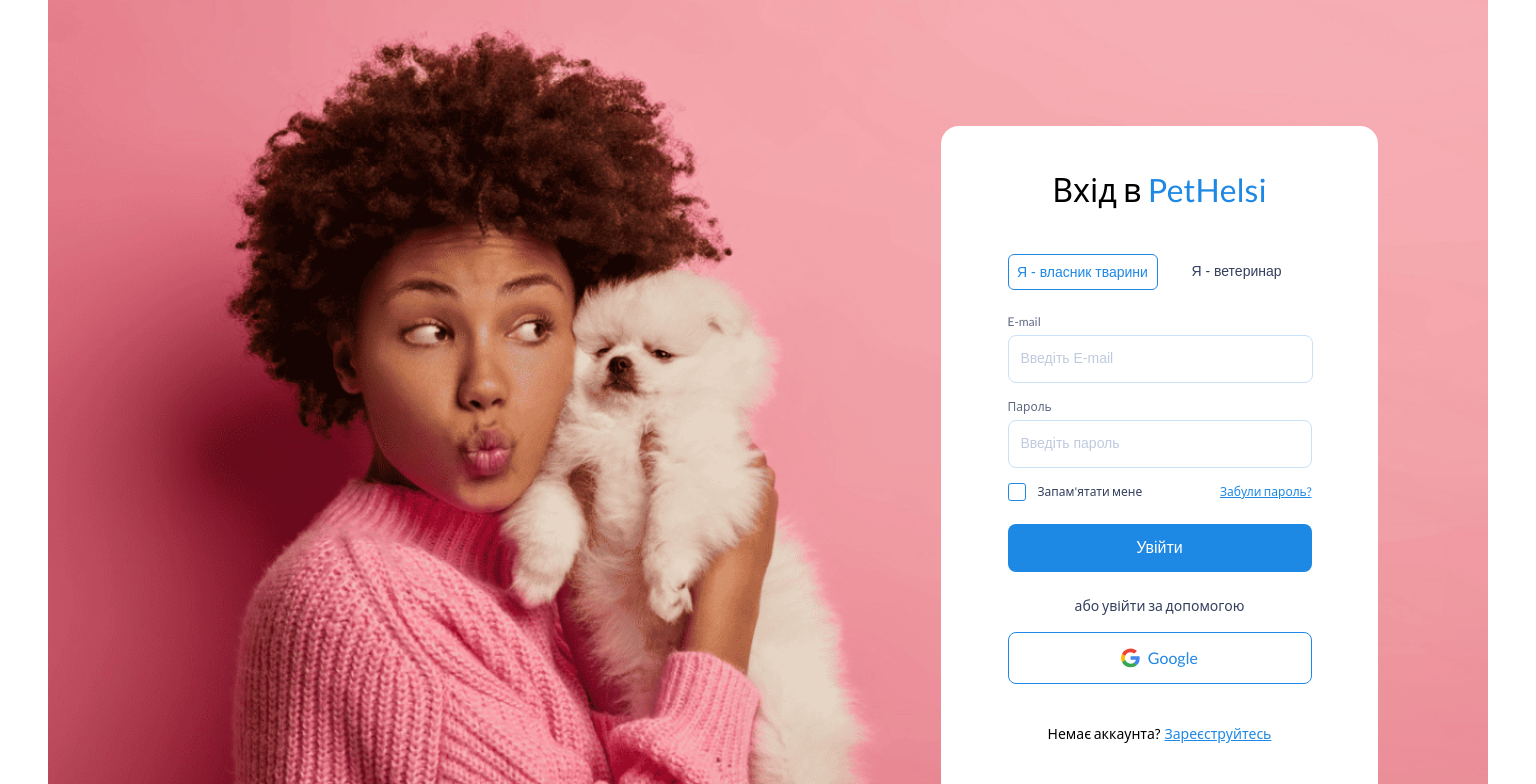
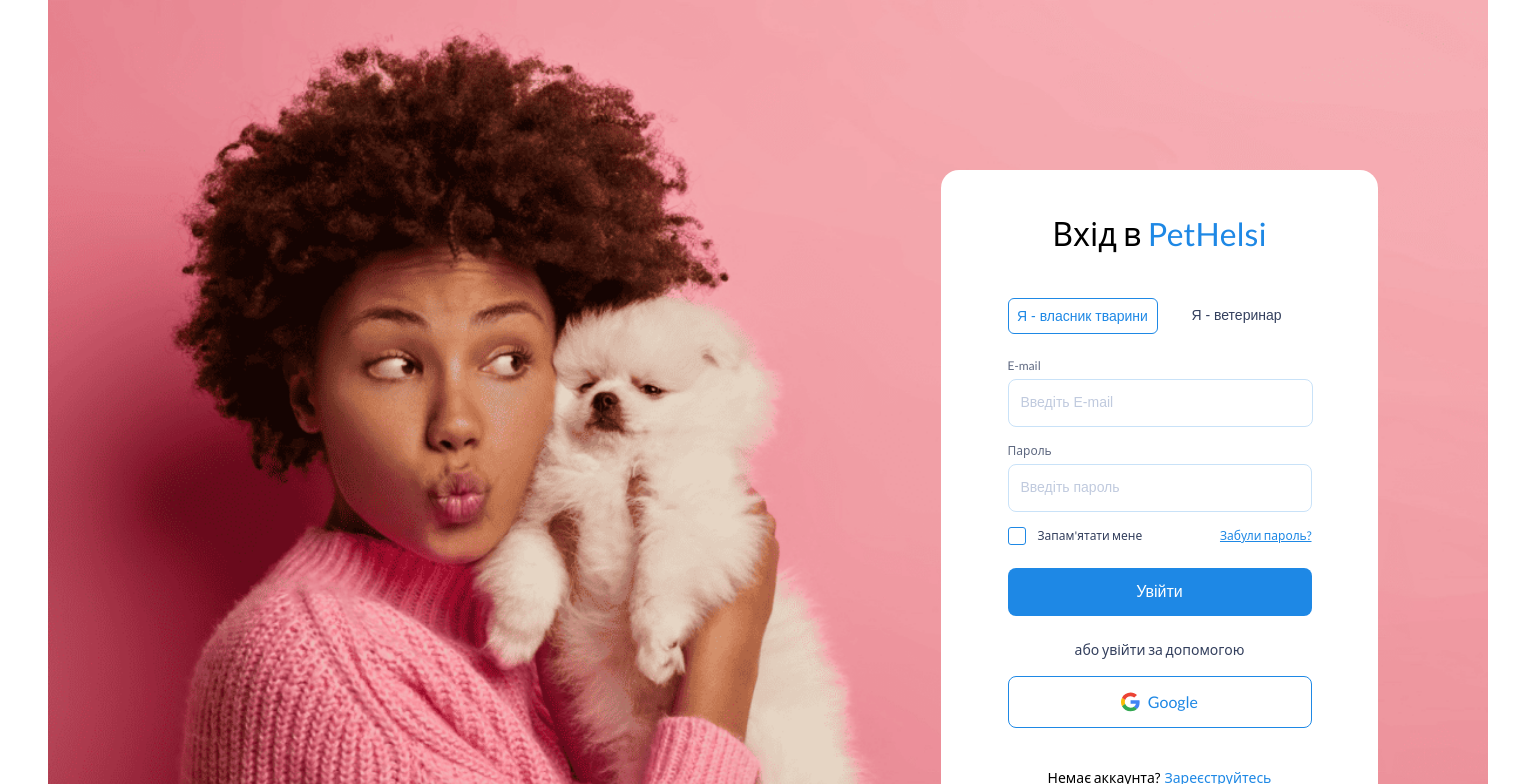
Before and after one commit to pethelsi-dev/pet-helsi, a React (Vite) app: page /login in a window 1536 px wide. Shown: the top 784 px of the page. Built offline with nearby package versions, Linux system fonts and the light colour scheme.

Commit message:
hovers, loginPage, registerPage

```diff
--- a/src/components/LoginForm/LoginForm.module.css
+++ b/src/components/LoginForm/LoginForm.module.css
@@ -52,7 +52,6 @@
 .activeButton {
   border: 1px solid var(--accent-color-dark);
   color: var(--accent-color-dark);
-
 }
 
 .form {
@@ -131,23 +130,15 @@
   font-weight: 400;
   line-height: 120%;
   color: var(--error-color);
-
 }
 
 .passwordError {
   font-size: 12px;
   font-weight: 400;
   line-height: 120%;
-    color: var(--text-color-dark);
+  color: var(--error-color);
 }
 
-.confirmPasswordError {
-    font-size: 12px;
-    font-weight: 400;
-    line-height: 120%;
-    color: var(--error-color);
-
-}
 .rememberMeLabel,
 .forgotPassword .forgotPasswordLink {
   display: inline-flex;
@@ -167,7 +158,6 @@
   display: flex;
   align-items: center;
   gap: 4px;
-
 }
 
 .rememberMeContainer input[type="checkbox"] {
@@ -220,6 +210,16 @@
   font-size: 12px;
   text-decoration: underline;
 }
+
+.forgotPasswordLink:hover,
+.forgotPasswordLink:focus {
+  color: var(--button-hover);
+}
+
+.forgotPasswordLink:active {
+  color: var(--link-active);
+}
+
 .button {
   width: 343px;
   height: 48px;
@@ -245,6 +245,15 @@
   text-decoration: underline;
 }
 
+.link:hover,
+.link:focus {
+  color: var(--button-hover);
+}
+
+.link:active {
+  color: var(--link-active);
+}
+
 .text {
   font-size: 14px;
   font-weight: 400;
@@ -268,7 +277,6 @@
   line-height: 140%;
   text-align: center;
 }
-
 
 @media screen and (min-width: 1440px) {
   .container {
@@ -342,5 +350,4 @@
   .enterNow {
     margin-bottom: 32px;
   }
-
 }
--- a/src/index.css
+++ b/src/index.css
@@ -18,6 +18,7 @@
   --button-hover: #1376cc;
   --button-hover-background: #e2effb;
   --logo-hover: #4fa2eb;
+  --link-active: #0666ba;
   --user-background-gray: #b8bdc8;
 
   background-color: var(--bg-color);
--- a/src/pages/LoginPage/LoginPage.jsx
+++ b/src/pages/LoginPage/LoginPage.jsx
@@ -9,11 +9,9 @@
         setBackground(type);
     }
     return (
-        <div className={`${css.container} ${
+        <div className={`${css.loginPageContainer} ${
             background === "doctor" ? css.doctorBackground : css.ownerBackground}`}>
-            <div  className= {css.form}>
-              <LoginForm onUserTypeChange ={handleBackgroundChange}/>
-            </div>
+            <LoginForm onUserTypeChange ={handleBackgroundChange}/>
         </div>
     )
 }
--- a/src/pages/LoginPage/LoginPage.module.css
+++ b/src/pages/LoginPage/LoginPage.module.css
@@ -1,15 +1,12 @@
 @media screen and (min-width: 1440px) {
-  .container {
+  .loginPageContainer {
     background-size: cover;
     background-position: center;
     background-repeat: no-repeat;
-    /* width: 1441px;
-    height: 825px; */
     height: 100vh;
-    position: relative;
-    padding-top: 41px;
+    padding-top: 85px;
     padding-right: 110px;
-    padding-bottom: 39px;
+    padding-bottom: 83px;
     padding-left: 893px;
   }
 
@@ -34,10 +31,4 @@
       url("../../assets/Images/doctor-background@2x.png") 2x
     );
   }
-
-  /* .form {
-    position: absolute;
-    right: 110px;
-
-  } */
 }
--- a/src/pages/RegisterPage/RegisterPage.jsx
+++ b/src/pages/RegisterPage/RegisterPage.jsx
@@ -9,7 +9,7 @@
   };
   return (
     <div
-      className={`${css.container} ${
+      className={`${css.registerPageContainer} ${
         background === "doctor" ? css.doctorBackground : css.ownerBackground
       }`}>
       <div className={css.form}>
--- a/src/pages/RegisterPage/RegisterPage.module.css
+++ b/src/pages/RegisterPage/RegisterPage.module.css
@@ -1,11 +1,8 @@
 @media screen and (min-width: 1440px) {
-  .container {
+  .registerPageContainer {
     background-size: cover;
     background-position: center;
     background-repeat: no-repeat;
-    /* width: 1441px;
-    height: 825px; */
-    position: relative;
     padding-top: 41px;
     padding-right: 110px;
     padding-bottom: 39px;
@@ -33,9 +30,4 @@
       url("../../assets/Images/doctor-background@2x.png") 2x
     );
   }
-
-  /* .form {
-    position: absolute;
-    right: 110px;
-  } */
 }
```
Lines whose indentation alone changed are shown as unchanged.
